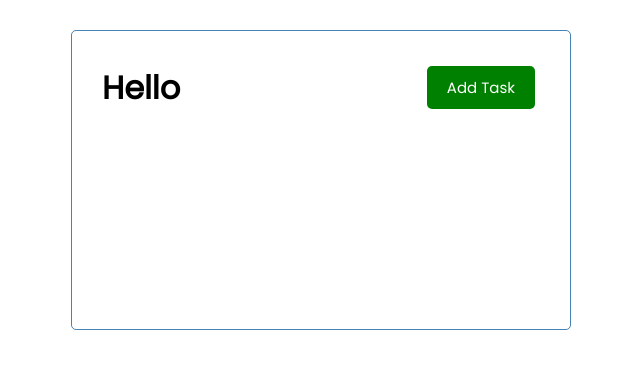
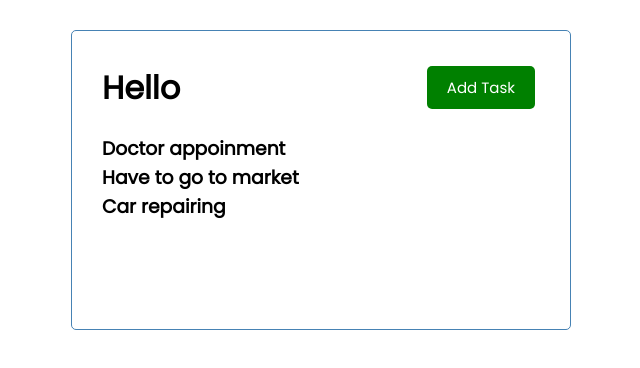
Before and after one commit to RafsanRifat/work-tracker-app, a Vue app: page / in a window 1280 px wide. Shown: the top 368 px of the page, without its empty margins (319-959 px from the left). Built offline with nearby package versions, Linux system fonts and the light colour scheme.

Commit message:
Task component working

```diff
--- a/src/App.vue
+++ b/src/App.vue
@@ -1,15 +1,18 @@
 <template>
  <div class="container">
    <Header_tracker title="Hello"></Header_tracker>
+   <Task_tracker :tasks="tasks"></Task_tracker>
  </div>
 </template>
 
 <script>
 import Header_tracker from "@/components/Header_tracker";
+import Task_tracker from "@/components/Task_tracker";
 export default {
   name: 'App',
   components: {
-    Header_tracker
+    Header_tracker,
+    Task_tracker
   },
   data(){
     return{
--- a/src/components/Task_tracker.vue
+++ b/src/components/Task_tracker.vue
@@ -1,11 +1,16 @@
 <template>
-  <div></div>
+  <div v-for=" task in tasks " v-bind:key="task.id ">
+    <h3>{{ task.text }}</h3>
+  </div>
 </template>
 
 
 <script>
   export default {
-    name: 'Task_tracker'
+    name: 'Task_tracker',
+    props : {
+      tasks: Array,
+    },
   }
 </script>
 
```
